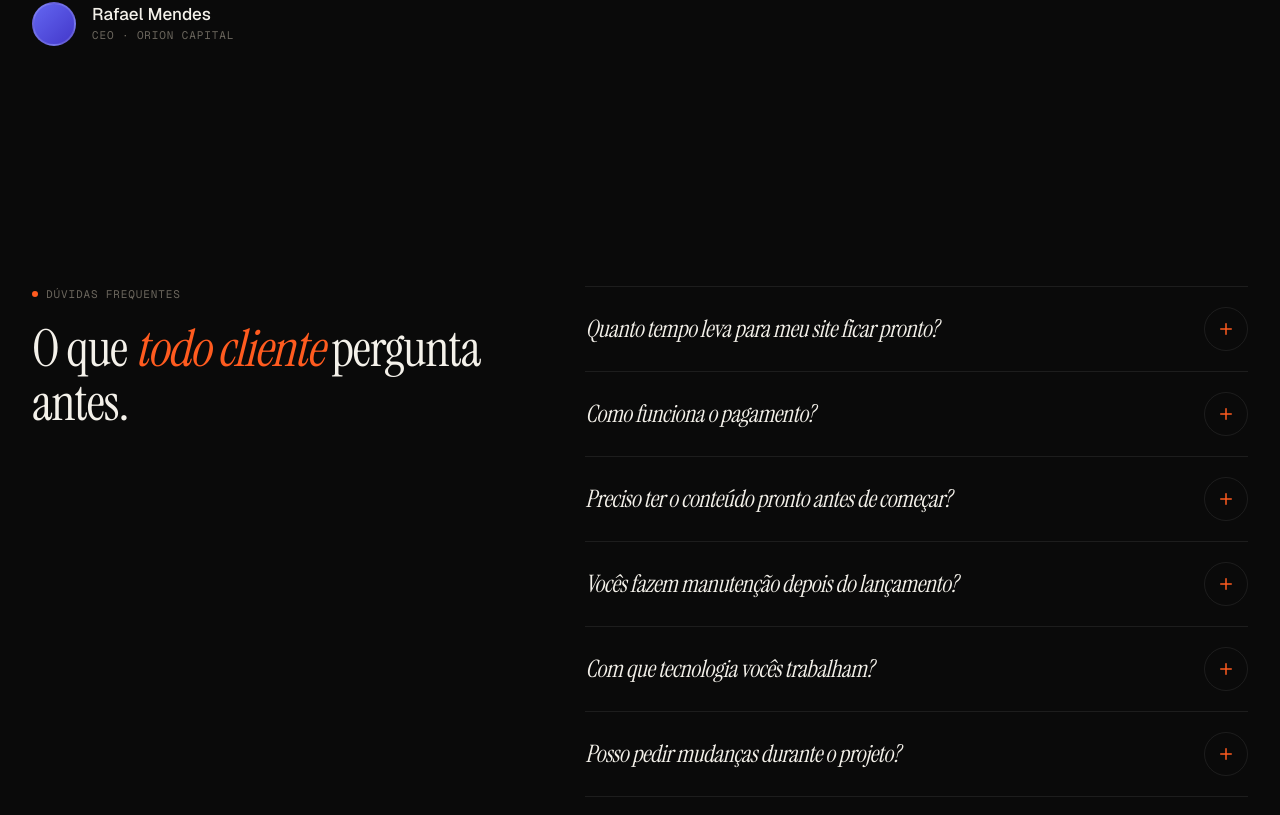
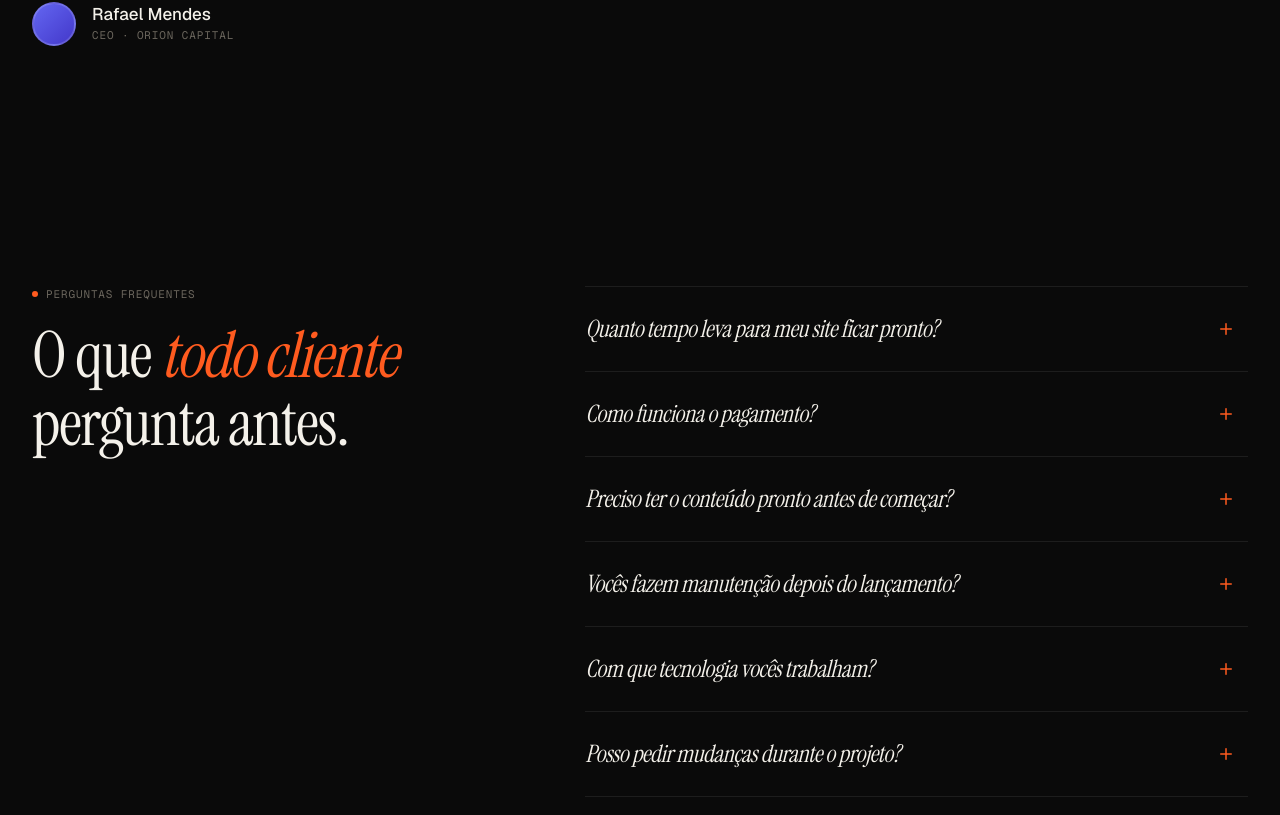
Before and after one commit to GapdmmDev/Kodus-Design, a Next.js app: page / in a window 1280 px wide. Shown: the part 5428-6243 px from the top of the page. Built offline with nearby package versions, Linux system fonts and the light colour scheme.

Commit message:
fix(faq): eyebrow text, heading size/break, remove icon border

```diff
--- a/src/components/landing/FAQ.tsx
+++ b/src/components/landing/FAQ.tsx
@@ -21,17 +21,21 @@ export function FAQ() {
               <Eyebrow>{faq.eyebrow}</Eyebrow>
 
               <h2
-                className="display leading-[1.05] tracking-[-0.02em] text-[clamp(32px,4vw,56px)]"
+                className="display leading-[1.05] tracking-[-0.02em] text-[clamp(38px,5vw,68px)]"
               >
-                {faq.heading.map((seg, i) =>
-                  seg.accent ? (
-                    <em key={i} style={{ fontStyle: "italic", color: "var(--accent)" }}>
-                      {seg.text}
-                    </em>
-                  ) : (
-                    <span key={i}>{seg.text}</span>
-                  )
-                )}
+                {faq.heading.map((seg, i) => (
+                  <span key={i}>
+                    {seg.accent ? (
+                      <em style={{ fontStyle: "italic", color: "var(--accent)" }}>
+                        {seg.text}
+                      </em>
+                    ) : (
+                      <span>{seg.text}</span>
+                    )}
+                    {/* Line break after "todo cliente" → puts "pergunta antes." on its own line */}
+                    {seg.accent && <br />}
+                  </span>
+                ))}
               </h2>
             </div>
 
@@ -61,7 +65,7 @@ export function FAQ() {
                     </span>
 
                     <span
-                      className="flex h-11 w-11 shrink-0 items-center justify-center rounded-full border border-[var(--line)] text-[var(--accent)] transition-transform duration-300 group-data-[state=open]:rotate-45"
+                      className="flex h-11 w-11 shrink-0 items-center justify-center rounded-full text-[var(--accent)] transition-transform duration-300 group-data-[state=open]:rotate-45"
                       aria-hidden="true"
                     >
                       <Plus size={18} />
--- a/src/lib/content.ts
+++ b/src/lib/content.ts
@@ -374,7 +374,7 @@ export const testimonial: TestimonialData = {
 };
 
 export const faq: FAQData = {
-  eyebrow: "Dúvidas frequentes",
+  eyebrow: "Perguntas frequentes",
   heading: [
     { text: "O que " },
     { text: "todo cliente", italic: true, accent: true },
```
